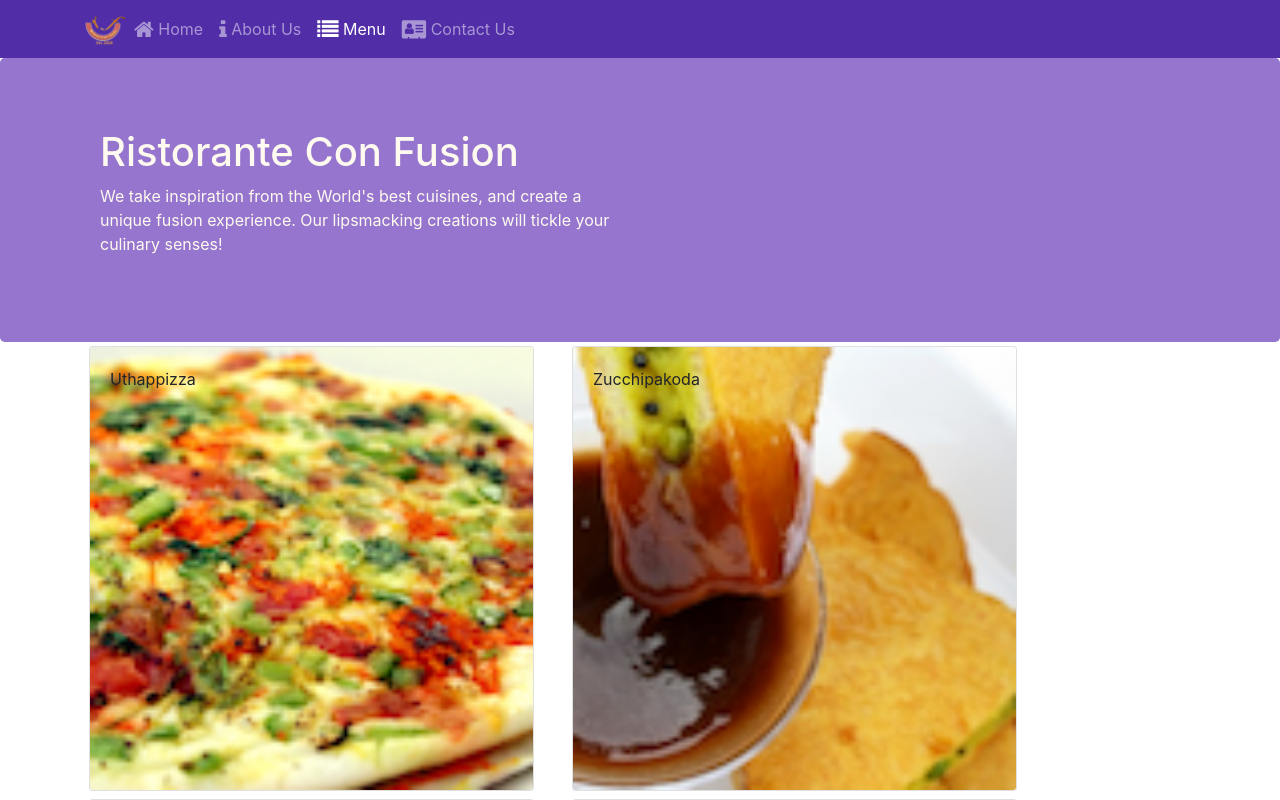
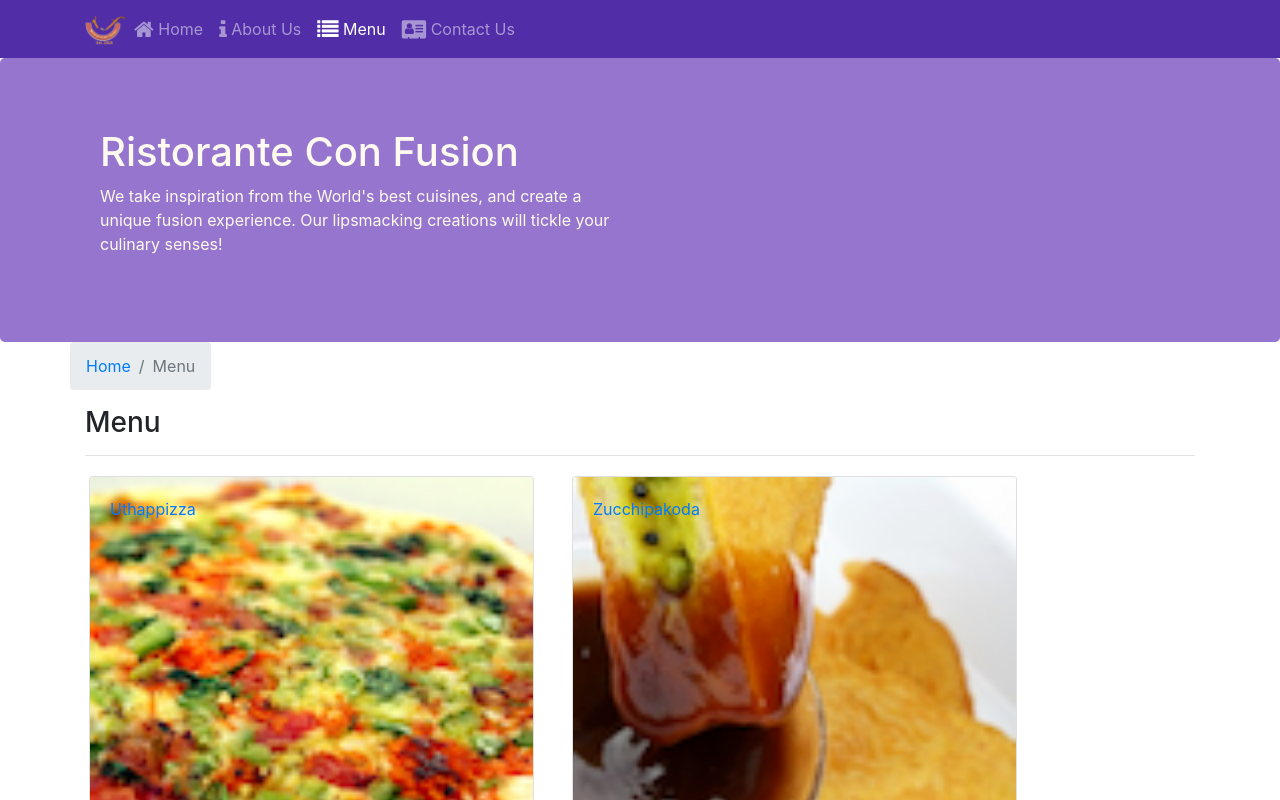
Before and after one commit to LIJOMLOYID/Ristorante-Con-Fusion, a React (Create React App) app: page /menu in a window 1280 px wide. Shown: the top 800 px of the page. Built offline with nearby package versions, Linux system fonts and the light colour scheme.

Commit message:
Configured routes in react-router and used route parameters  to pass info

```diff
--- a/src/components/ContactComponent.js
+++ b/src/components/ContactComponent.js
@@ -1,8 +1,22 @@
 import React from "react";
+import { Breadcrumb, BreadcrumbItem } from "reactstrap";
+import { Link } from "react-router-dom";
 
 function Contact(props) {
   return (
     <div className="container">
+      <div className="row">
+        <Breadcrumb>
+          <BreadcrumbItem>
+            <Link to="/home">Home</Link>
+          </BreadcrumbItem>
+          <BreadcrumbItem active>Contact Us</BreadcrumbItem>
+        </Breadcrumb>
+        <div className="col-12">
+          <h3>Contact Us</h3>
+          <hr />
+        </div>
+      </div>
       <div className="row row-content">
         <div className="col-12">
           <h3>Location Information</h3>
--- a/src/components/DishDetailComponent.js
+++ b/src/components/DishDetailComponent.js
@@ -1,5 +1,14 @@
 import React from "react";
-import { Card, CardImg, CardText, CardBody, CardTitle } from "reactstrap";
+import {
+  Card,
+  CardImg,
+  CardText,
+  CardBody,
+  CardTitle,
+  Breadcrumb,
+  BreadcrumbItem,
+} from "reactstrap";
+import { Link } from "react-router-dom";
 
 function RenderDish({ dish }) {
   return (
@@ -39,17 +48,29 @@
     </div>
   );
 }
-const DishDetail = ({ dish }) => {
-  if (dish != null) {
+const DishDetail = (props) => {
+  if (props.dish != null) {
     return (
       <div className="container">
         <div className="row">
+          <Breadcrumb>
+            <BreadcrumbItem>
+              <Link to="/menu">Menu</Link>
+            </BreadcrumbItem>
+            <BreadcrumbItem active>{props.dish.name}</BreadcrumbItem>
+          </Breadcrumb>
+          <div className="col-12">
+            <h3>{props.dish.name}</h3>
+            <hr />
+          </div>
+        </div>
+        <div className="row">
           <div className="col-12 col-md-5 m-1">
-            <RenderDish dish={dish} />
+            <RenderDish dish={props.dish} />
           </div>
 
           <div className="col-12 col-md-5 m-1">
-            <RenderComments comments={dish.comments} />
+            <RenderComments comments={props.comments} />
           </div>
         </div>
       </div>
--- a/src/components/MainComponent.js
+++ b/src/components/MainComponent.js
@@ -33,6 +33,21 @@
         />
       );
     };
+
+    const DishWithId = ({ match }) => {
+      return (
+        <DishDetail
+          dish={
+            this.state.dishes.filter(
+              (dish) => dish.id === parseInt(match.params.dishId, 10)
+            )[0]
+          }
+          comments={this.state.comments.filter(
+            (comment) => comment.dishId === parseInt(match.params.dishId, 10)
+          )}
+        />
+      );
+    };
     return (
       <div>
         <Header />
@@ -43,6 +58,7 @@
             path="/menu"
             component={() => <Menu dishes={this.state.dishes} />}
           ></Route>
+          <Route path="/menu/:dishId" component={DishWithId} />
           <Route exact path="/contactus" component={Contact} />
           <Redirect to="/home" />
         </Switch>
--- a/src/components/MenuComponent.js
+++ b/src/components/MenuComponent.js
@@ -3,18 +3,21 @@
   Card,
   CardImg,
   CardImgOverlay,
-  CardText,
-  CardBody,
   CardTitle,
+  Breadcrumb,
+  BreadcrumbItem,
 } from "reactstrap";
+import { Link } from "react-router-dom";
 
-function RenderMenuItem({ dish, onClick }) {
+function RenderMenuItem({ dish }) {
   return (
     <Card>
-      <CardImg width="100%" src={dish.image} alt={dish.name} />
-      <CardImgOverlay>
-        <CardTitle>{dish.name}</CardTitle>
-      </CardImgOverlay>
+      <Link to={`/menu/${dish.id}`}>
+        <CardImg width="100%" src={dish.image} alt={dish.name} />
+        <CardImgOverlay>
+          <CardTitle>{dish.name}</CardTitle>
+        </CardImgOverlay>
+      </Link>
     </Card>
   );
 }
@@ -23,12 +26,24 @@
   const menu = props.dishes.map((dish) => {
     return (
       <div key={dish.id} className="col-12 col-md-5 m-1">
-        <RenderMenuItem dish={dish} onClick={props.onClick} />
+        <RenderMenuItem dish={dish} />
       </div>
     );
   });
   return (
     <div className="container">
+      <div className="row">
+        <Breadcrumb>
+          <BreadcrumbItem>
+            <Link to="/home">Home</Link>
+          </BreadcrumbItem>
+          <BreadcrumbItem active>Menu</BreadcrumbItem>
+        </Breadcrumb>
+        <div className="col-12">
+          <h3>Menu</h3>
+          <hr />
+        </div>
+      </div>
       <div className="row">{menu}</div>
     </div>
   );
```
